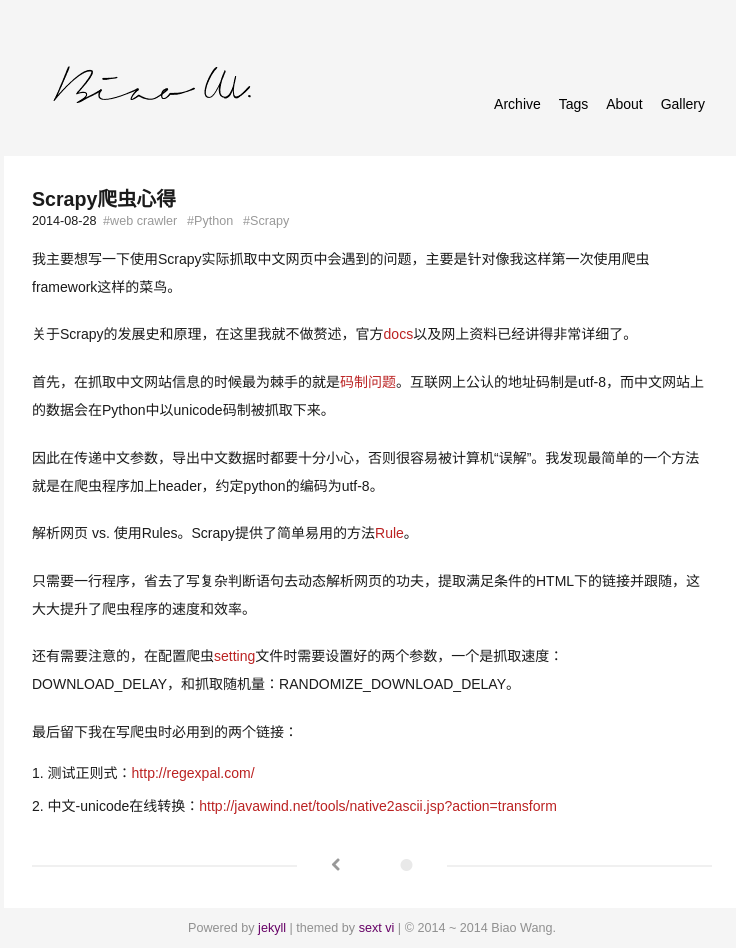
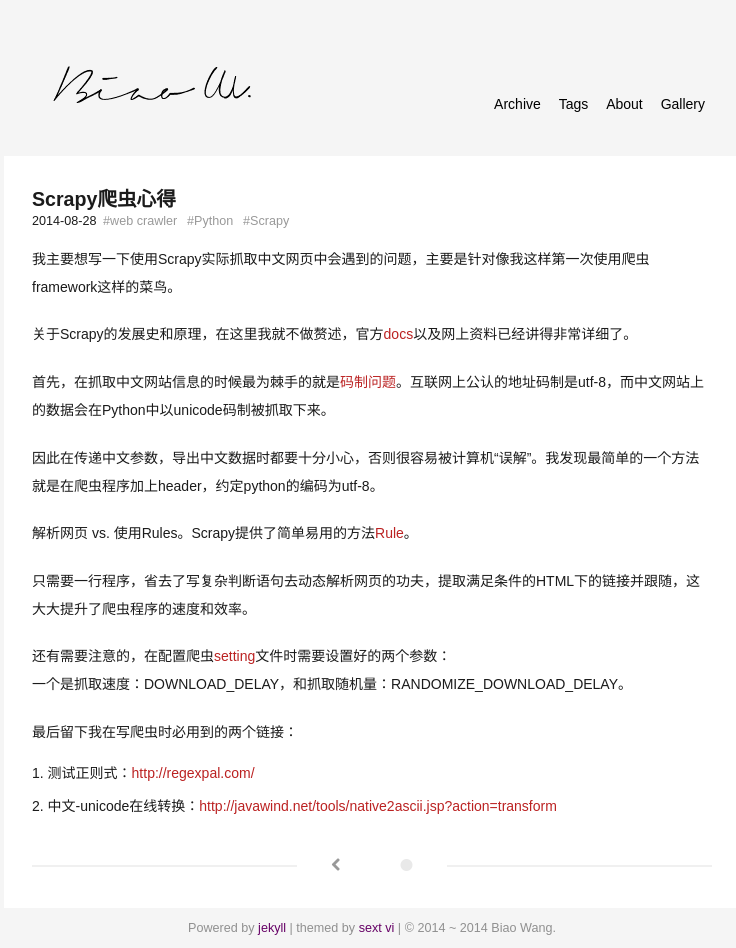
Before and after one commit to biaowww/biaowww.github.io, a Jekyll site: the page built from _posts/2014-08-28-python-scrapy.md, in a window 1280 px wide. Shown: the whole page, without its empty margins (268-1004 px from the left). Built offline with Jekyll 4.4.1, drawn with Linux system fonts in a browser that asks for light colours; some web fonts are replaced; Markdown is read by kramdown in place of the engine named in the settings.

```diff
--- a/_posts/2014-08-28-python-scrapy.md
+++ b/_posts/2014-08-28-python-scrapy.md
@@ -19,7 +19,8 @@ tags:
 
 只需要一行程序，省去了写复杂判断语句去动态解析网页的功夫，提取满足条件的HTML下的链接并跟随，这大大提升了爬虫程序的速度和效率。
 
-还有需要注意的，在配置爬虫[setting](http://doc.scrapy.org/en/latest/topics/api.html?highlight=setting#module-scrapy.settings)文件时需要设置好的两个参数，一个是抓取速度：DOWNLOAD_DELAY，和抓取随机量：RANDOMIZE_DOWNLOAD_DELAY。
+还有需要注意的，在配置爬虫[setting](http://doc.scrapy.org/en/latest/topics/api.html?highlight=setting#module-scrapy.settings)文件时需要设置好的两个参数：
+一个是抓取速度：DOWNLOAD_DELAY，和抓取随机量：RANDOMIZE_DOWNLOAD_DELAY。
 
 最后留下我在写爬虫时必用到的两个链接：
 
```
